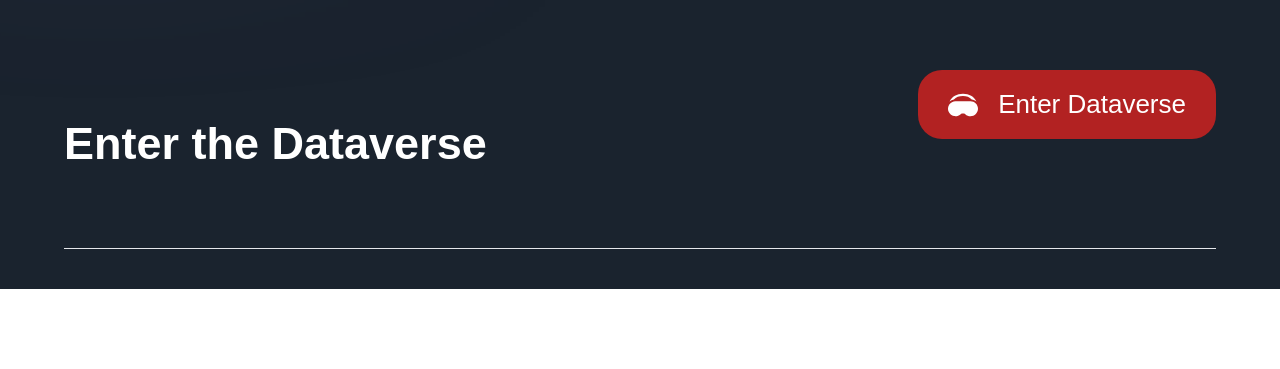
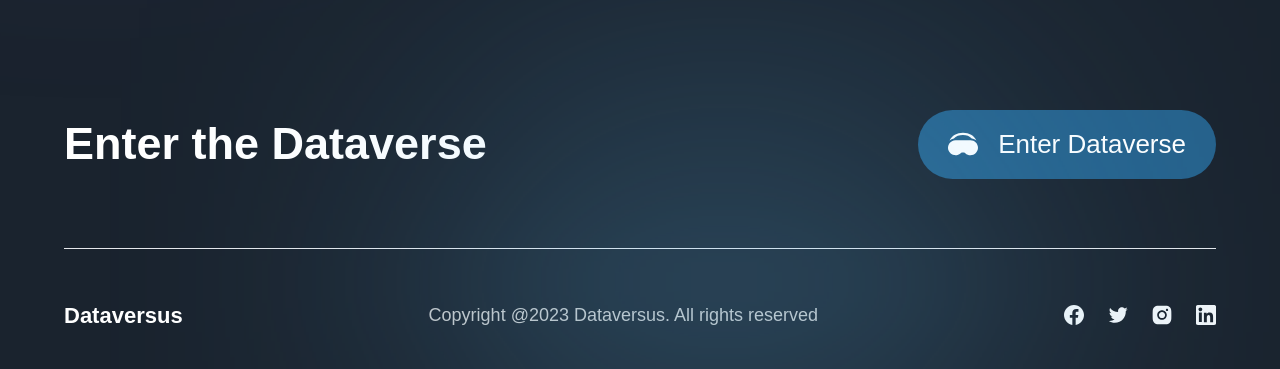
Before and after one commit to KofiIsaacBoateng/web-animations, a Next.js app in the folder 01-dataverse/: page / in a window 1280 px wide. Shown: the part 7195-7564 px from the top of the page. Before the commit the page ends 7484 px from the top, so only its background shows below. Built offline with nearby package versions, Linux system fonts and the light colour scheme; a web font is replaced by a local one.

Commit message:
feat: footer completed

```diff
--- a/01-dataverse/components/Footer.jsx
+++ b/01-dataverse/components/Footer.jsx
@@ -10,16 +10,42 @@ const Footer = () => (
         <TitleText title="Enter the Dataverse" />
         <button
           type="button"
-          className="flex gap-5 items-center justify-between md:py-[15px] py-5 md:px-[30px] px-8 bg-[firebrick] self-start md:rounded-[24px] rounded-[15px]"
+          className="flex gap-5 items-center justify-between md:py-[15px] py-4 md:px-[30px] px-5 bg-[#25618b] md:self-center self-start rounded-[40px]"
         >
           <img
             src="/headset.svg"
-            className="w-[30px] h-[30px] "
+            className="w-[20px] md:w-[30px] h-[20px] md:h-[30px] "
           />
           <p className="text-[18px] md:text-[26px] text-white ">Enter Dataverse</p>
         </button>
       </div>
       <hr />
+      <div className="flex md:flex-row flex-col md:items-center md:justify-between gap-10 mt-[50px] ">
+        <div className="footer-gradient" />
+        <h4 className="text-white text-[22px] font-semibold">Dataversus</h4>
+        <p className="text-secondary-white sm:text-[18px] text-[15px] md:mx-auto">Copyright @2023 Dataversus. All rights reserved</p>
+        <div className="flex items-center justify-space-between gap-6 ">
+          <img
+            src="/facebook.svg"
+            alt="facebook"
+            className="w-[20px] h-[20px] "
+          />
+          <img
+            src="/twitter.svg"
+            alt="facebook"
+            className="w-[20px] h-[20px]"
+          />
+          <img
+            src="/instagram.svg"
+            alt="facebook"
+          />
+          <img
+            src="/linkedin.svg"
+            alt="facebook"
+            className="w-[20px] h-[20px]"
+          />
+        </div>
+      </div>
     </div>
   </footer>
 );
```
